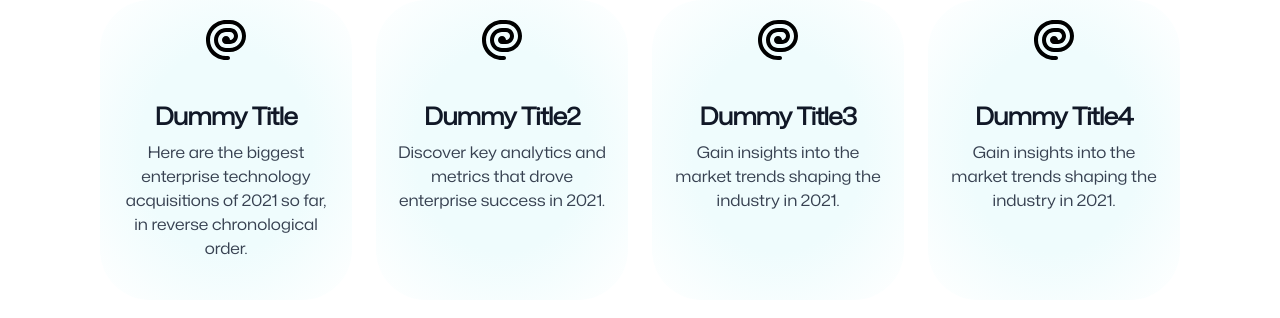
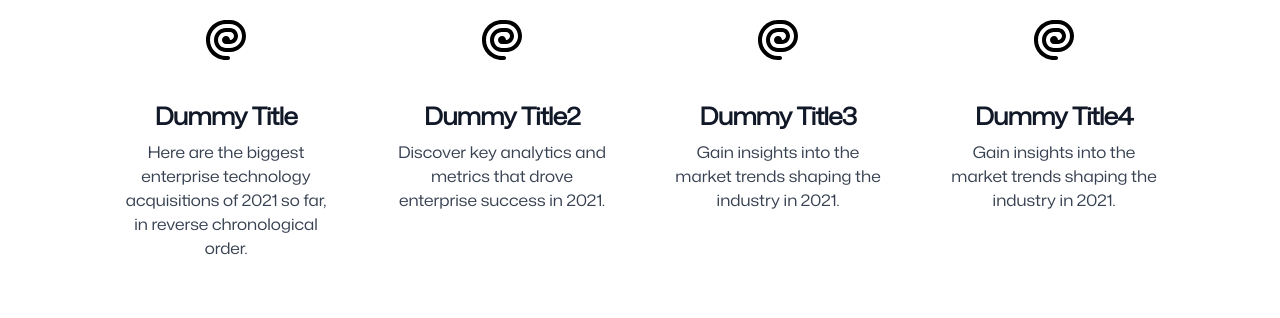
Before and after one commit to lakshya2601/alpha-academy-tech, a Next.js app: page /components/Cards in a window 1280 px wide. Shown: the top 318 px of the page. Built offline with nearby package versions, Linux system fonts and the light colour scheme.

Commit message:
Update card component background color from custom to white for improved visibility

```diff
--- a/src/app/components/Cards/page.tsx
+++ b/src/app/components/Cards/page.tsx
@@ -8,7 +8,7 @@ import { CardData } from "./data";
 // Card component
 export const Cards: React.FC<CardData> = ({ svg, title, description }) => {
   return (
-    <div className="w-full h-[300px] bg-card-bg rounded-[50px] hover:shadow-xl transition-shadow duration-300">
+    <div className="w-full h-[300px] bg-white rounded-[50px] hover:shadow-xl transition-shadow duration-300">
       <div className="flex items-center justify-center">
         <Image
           src={svg}
```
